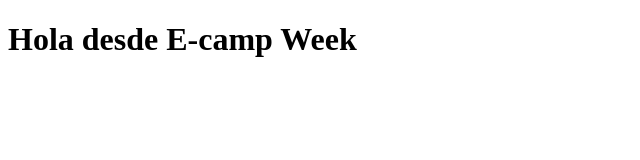
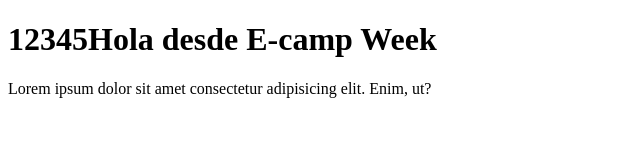
Before and after one commit to Giovysalaz/Taller_GIT, a plain HTML site: page index.html in a window 1280 px wide. Shown: the whole page, without its empty margins (0-640 px from the left). Drawn offline with Linux system fonts and the light colour scheme.

Commit message:
agregando numeros

```diff
--- a/index.html
+++ b/index.html
@@ -5,8 +5,9 @@
     <meta http-equiv="X-UA-Compatible" content="IE=edge">
     <meta name="viewport" content="width=device-width, initial-scale=1.0">
     <title>Taller GIT</title>
-</head>
+</head >
 <body>
-    <h1>Hola desde E-camp Week</h1>
+    <h1>12345Hola desde E-camp Week</h1>
+    <p>Lorem ipsum dolor sit amet consectetur adipisicing elit. Enim, ut?</p>
 </body>
 </html>
```
